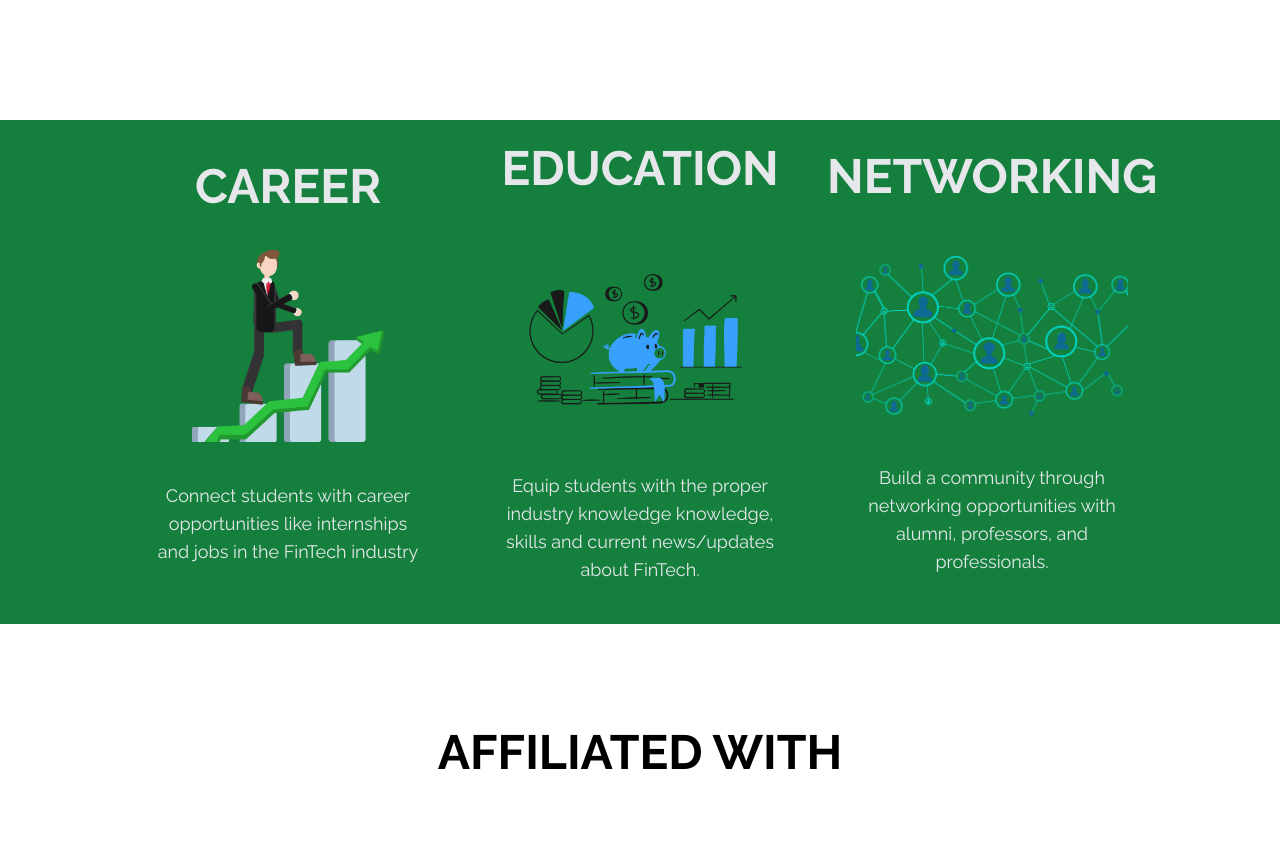
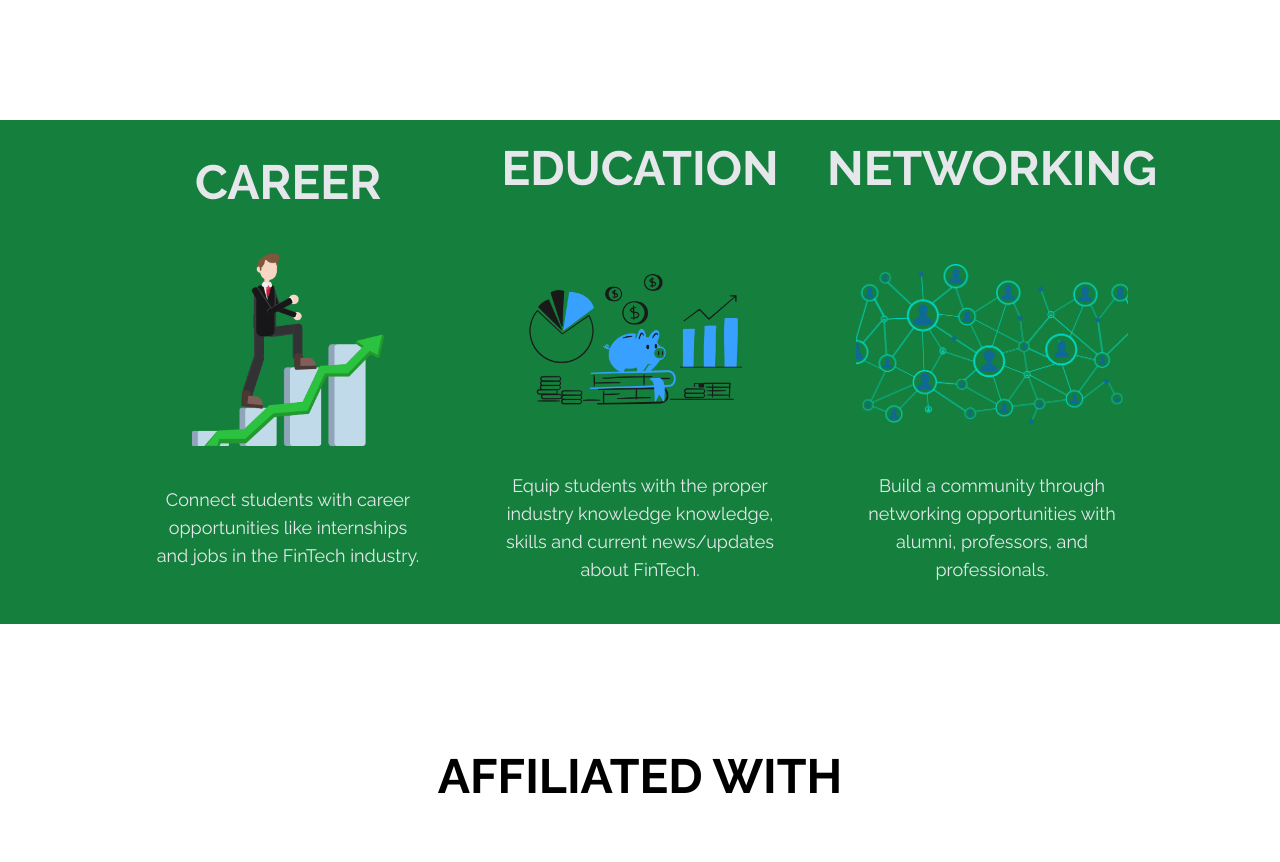
Before and after one commit to andy-phu/IrvineFintechAssociation, a React (Create React App) app: page /home in a window 1280 px wide. Shown: the part 1560-2422 px from the top of the page. Built offline with nearby package versions, Linux system fonts and the light colour scheme.

Commit message:
values aligned

```diff
--- a/src/components/Values.jsx
+++ b/src/components/Values.jsx
@@ -5,14 +5,14 @@
 
 const Values = () => {
     return (
-        <div className="relative h-1/2 w-screen bg-green-700 bg-opacity-78 flex justify-center items-center space-x-8 ">
+        <div className="relative h-1/2 w-screen bg-green-700 bg-opacity-78 flex justify-center items-center space-x-8 mb-6">
             <div className="w-1/4 h-1/4 p-4 text-center flex flex-col justify-center items-center bg-green-700 bg-opacity-78 ">
-                <h1 className='text-opacity-78 text-5xl font-bold text-gray-200'>CAREER</h1>
+                <h1 className='text-opacity-78 text-5xl font-bold text-gray-200 pb-2'>CAREER</h1>
                 <div className='flex justify-center py-8 mb-2'>
                     <img className='w-48 h-48 object-cover' src={man} alt="manWalking"/>
                 </div>
                 <p className='text-gray-200 text-lg'>
-                    Connect students with career opportunities like internships and jobs in the FinTech industry
+                    Connect students with career opportunities like internships and jobs in the FinTech industry.
                 </p>
             </div>
             <div className="w-1/4 h-1/4 p-4  border-green-700 border-opacity-78 text-center flex flex-col justify-center items-center bg-green-700 bg-opacity-78 ">
@@ -25,8 +25,8 @@
                 </p>
             </div>
             <div className="w-1/4 h-1/4 p-4 border-green-700 text-center flex flex-col justify-center items-center bg-green-700 bg-opacity-78 ">
-                <h1 className='text-gray-200  text-opacity-78 text-5xl font-bold'>NETWORKING</h1>
-                <div className='flex justify-center py-12'>
+                <h1 className='text-gray-200  text-opacity-78 text-5xl font-bold pb-2'>NETWORKING</h1>
+                <div className='flex justify-center py-12 mt-2'>
                     <img className='w-full h-40 object-cover' src={networking} alt="networking"/>
                 </div>
                 <p className='text-gray-200 text-lg'>
--- a/src/pages/Meetus.jsx
+++ b/src/pages/Meetus.jsx
@@ -10,7 +10,7 @@
 import Mark1 from '../components/Mark1'
 import Mark2 from '../components/Mark2'
 import PR from '../components/PR'
-import Event from '../components/Event'
+//import Event from '../components/Event'
 
 
 const Meetus = () => {
```
